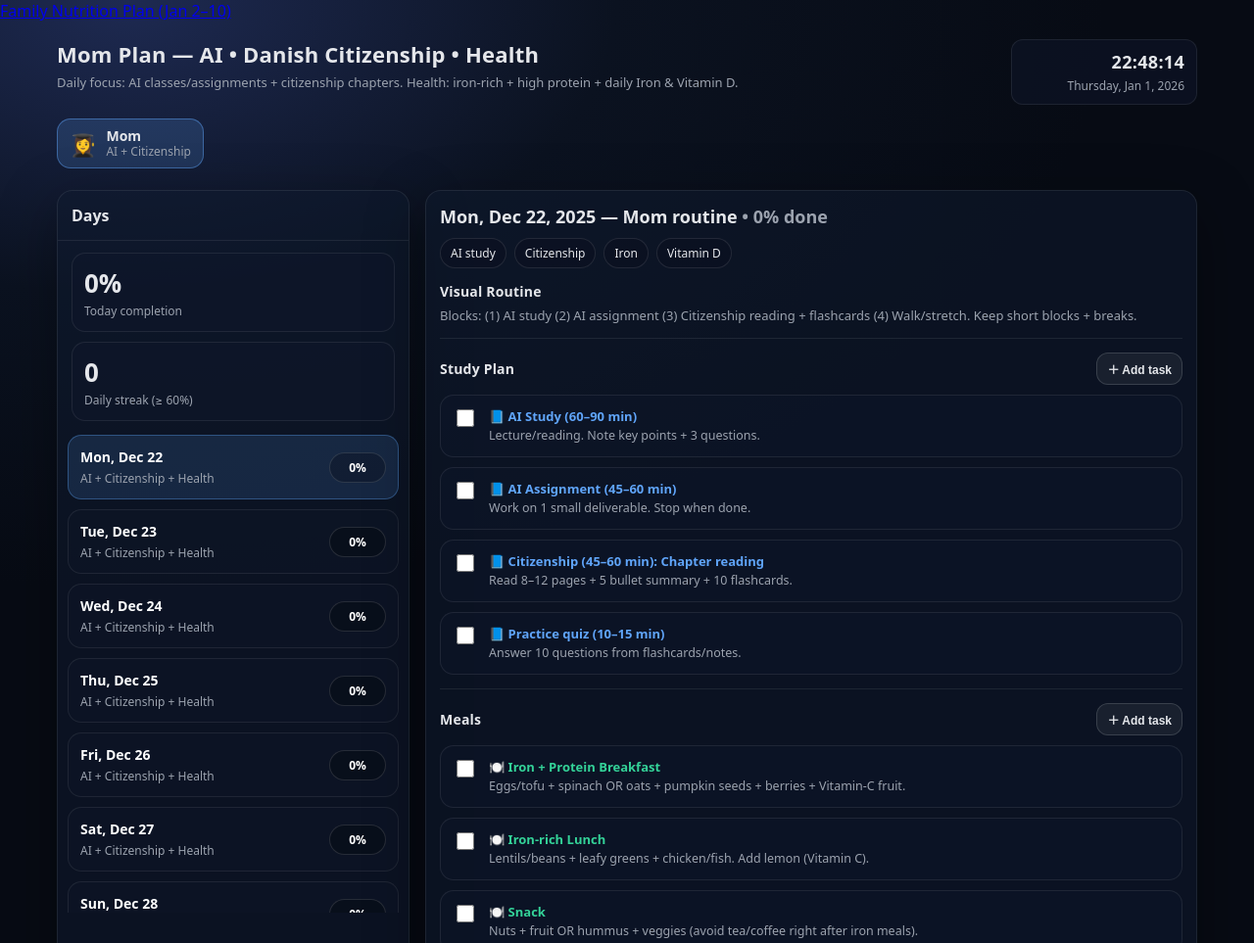
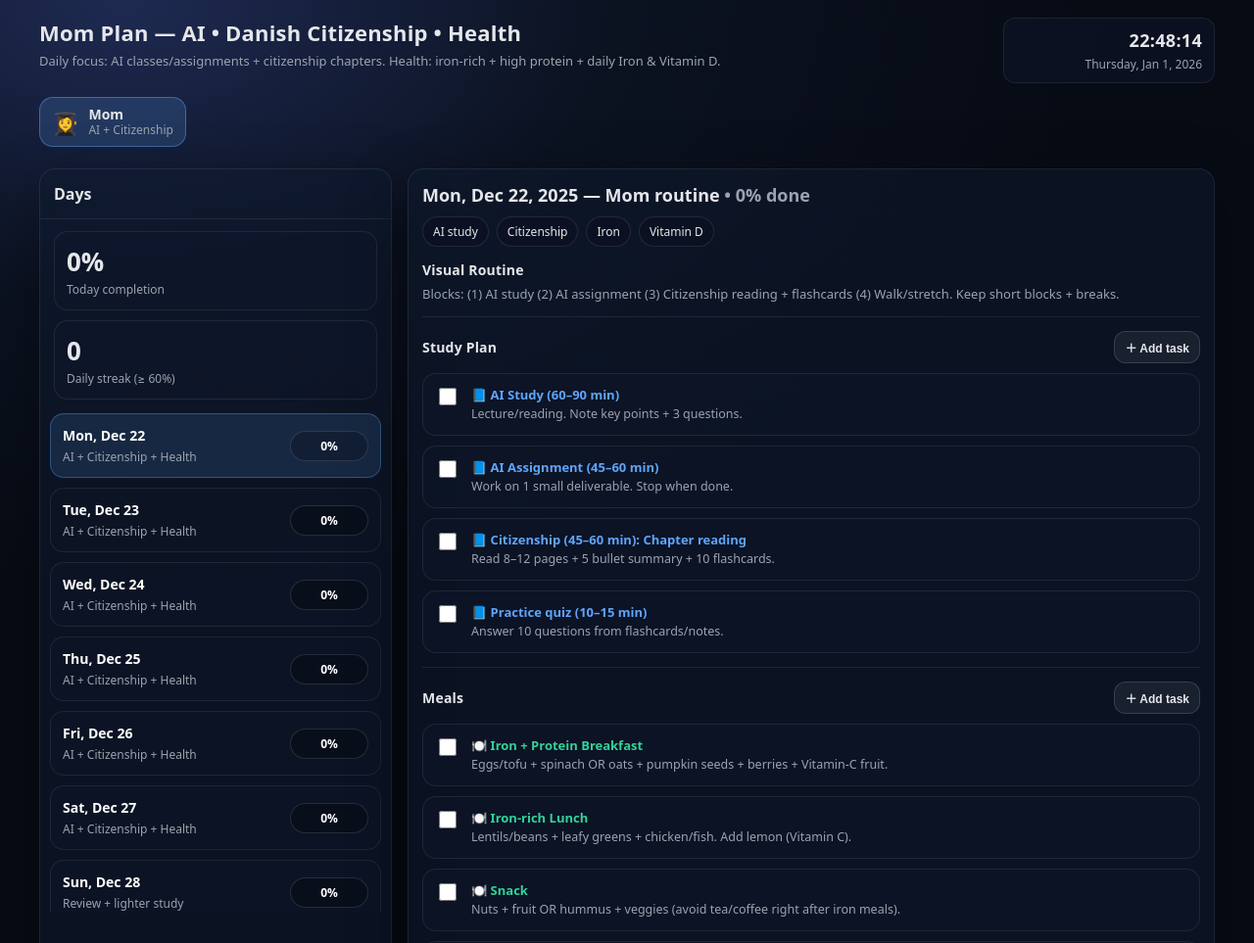
Before and after one commit to gayathri090/kaushal-plan, a plain HTML site: page mom.html in a window 1280 px wide. Shown: the top 963 px of the page at 98% size. Drawn offline with Linux system fonts and the light colour scheme.

Commit message:
Update mom.html

```diff
--- a/mom.html
+++ b/mom.html
@@ -4,8 +4,6 @@
   <meta charset="UTF-8" />
   <meta name="viewport" content="width=device-width,initial-scale=1" />
   <title>Mom — Masters AI + Citizenship + Health</title>
-
-<a href="nutrition.html">Family Nutrition Plan (Jan 2–10)</a>
 
   <style>
     :root{
@@ -23,6 +21,8 @@
       --red:#f87171;
       --white:#ffffff;
     }
+
+    <a href="nutrients.html">Family Nutrition Plan (Jan 2–10)</a>
 
     *{ box-sizing:border-box; }
     body{
```
